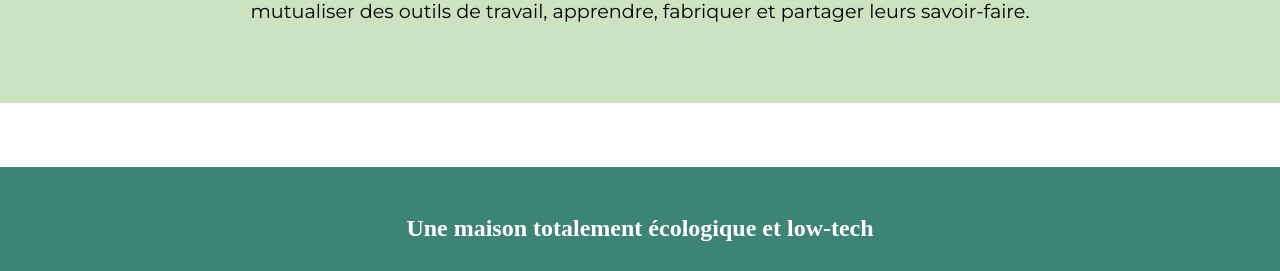
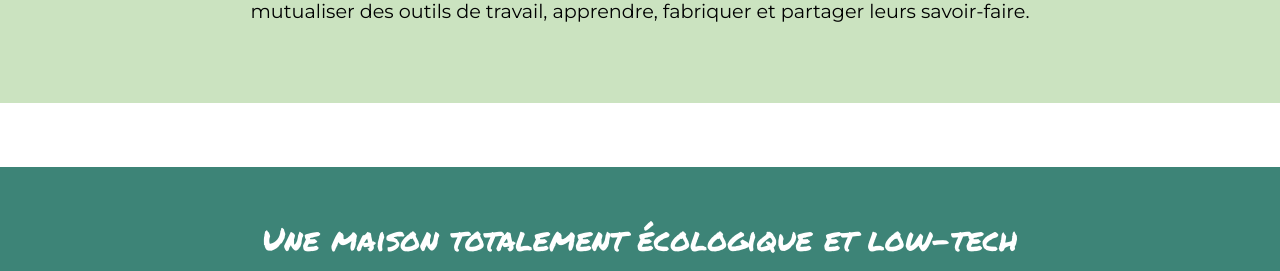
Before and after one commit to SyraxTarg/MiseEnRelationActeursLowTechClaireMaimiti, a PHP site: page /index.php?page=home in a window 1280 px wide. Shown: the part 2741-3012 px from the top of the page. Run offline with PHP 8.4, Linux system fonts and the light colour scheme; data that the repository does not hold is empty; some libraries are stand-ins or nearby versions.

Commit message:
micro maj css home

```diff
--- a/public/style/style.css
+++ b/public/style/style.css
@@ -130,7 +130,7 @@ td{
     font-size: 1.2rem;
 }
 
-#home h2, #home h3{
+#home h2, #home h3, .home_section_title{
     text-align: left;
     font-size: 2em;
     font-weight: 500;
```
